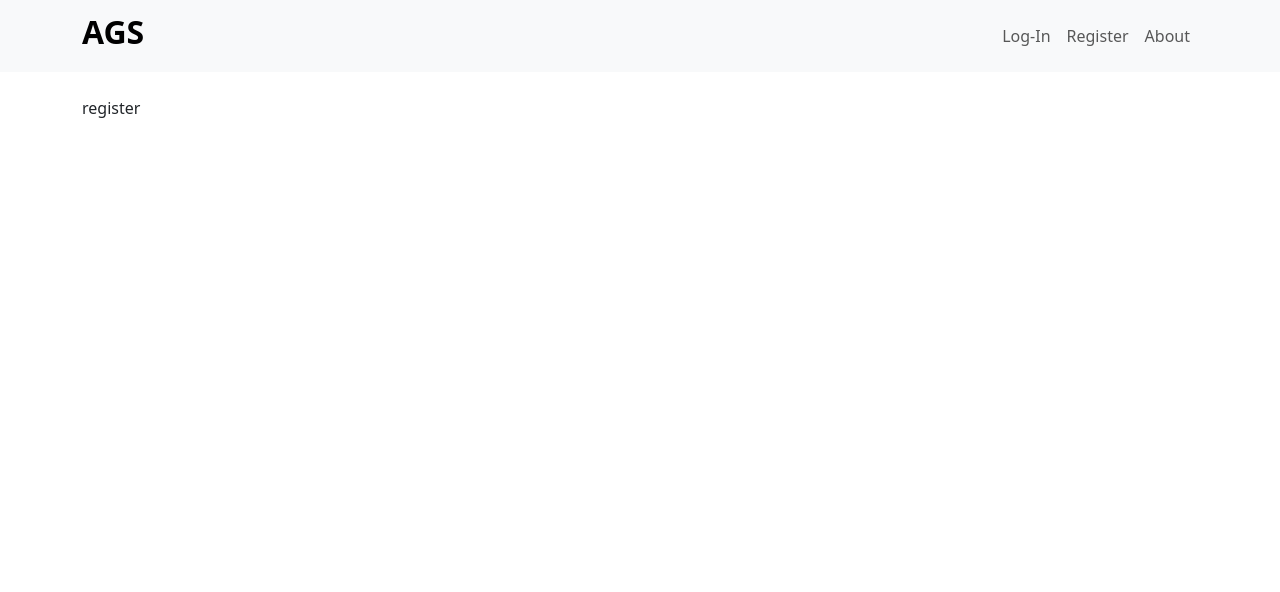
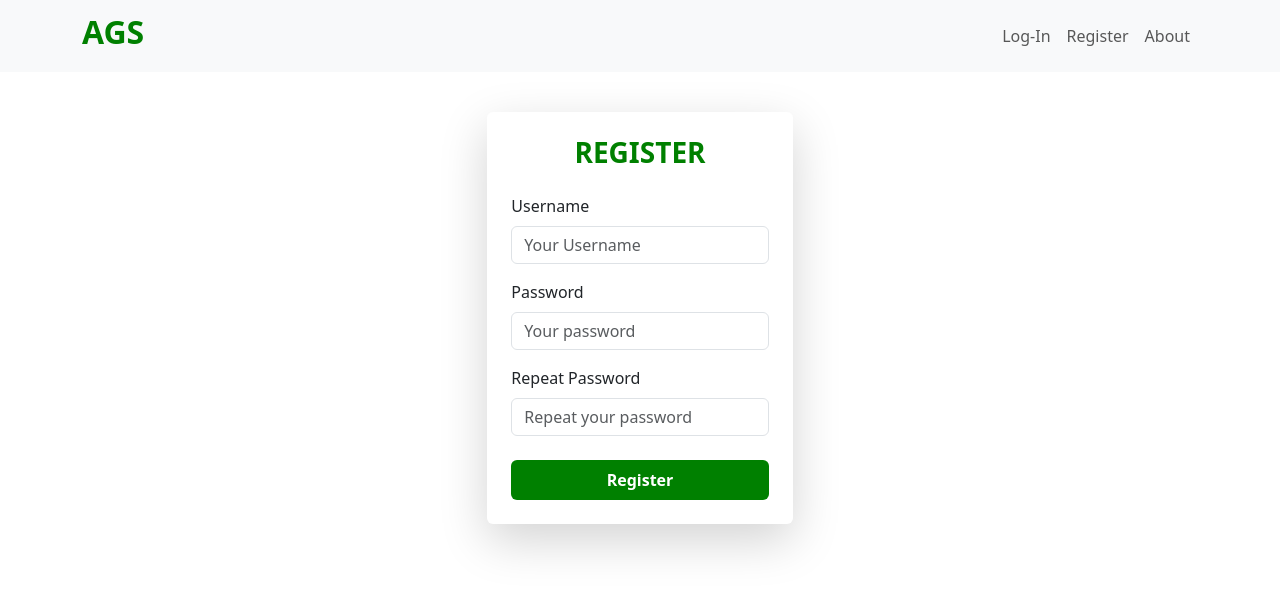
Before and after one commit to Adrian294-AGS/AGS-speakNote-app, a React (Create React App) app in the folder frontend/: page /register in a window 1280 px wide. Shown: the top 592 px of the page. Built offline with nearby package versions, Linux system fonts and the light colour scheme; no server answers.

Commit message:
AGS-speakNotes

```diff
--- a/frontend/src/components/Navbar.js
+++ b/frontend/src/components/Navbar.js
@@ -6,7 +6,7 @@ function Navbar() {
     <nav className="navbar navbar-expand-lg bg-light">
       <div className="container text-dark">
         <Link className="navbar-brand" to="/">
-          <h2 style={{color:"gre", fontWeight:"bold"}}>AGS</h2>
+          <h2 style={{color:"green", fontWeight:"bold"}}>AGS</h2>
         </Link>
         <button
           className="navbar-toggler"
--- a/frontend/src/page/Main.js
+++ b/frontend/src/page/Main.js
@@ -9,7 +9,10 @@ function Main() {
   const [data, setData] = useState({
     Id: null,
     username: "",
+    file: null
   });
+
+  const [fileData, setFileData] = useState([]);
   const { logout } = useAuth();
   const navigate = useNavigate();
 
@@ -19,6 +22,24 @@ function Main() {
     navigate("/");
     return;
   };
+
+  const handleSubmit = async (e) => {
+    e.preventDefault();
+
+    try {
+      const res = await fetch("http://localhost:5000/home/transcriptions", {
+        method: "POST",
+        headers: {
+          "Content-Type": "multipart/form-data"
+        },
+        body: JSON.stringify(data)
+      });
+
+
+    } catch (error) {
+      console.log(error);
+    }
+  }
 
   const jwtAuth = async () => {
     try {
@@ -39,21 +60,47 @@ function Main() {
   };
 
   useEffect(() => {
-    if(accessToken){
+    if (accessToken) {
       jwtAuth();
     }
   });
 
-  return (
-    accessToken ? (
-      <div onClick={onLogout}>
-        {data.Id} {data.username}
-      </div>
-    ):(
-      <div>
-       <LogInFirst />
-      </div>
-    )
+  return accessToken ? (
+    <div className="container mt-5">
+      <h2>Audio Upload</h2>
+      <form onSubmit={handleSubmit}>
+        <input
+          type="file"
+          accept=".mp3,.wav"
+          name="file"
+          value={data.file}
+          onChange={(e) => {e.target.files[0]}}
+        />
+        <button className="btn btn-primary mt-2" type="submit">
+          Upload
+        </button>
+      </form>
+
+      <h3 className="mt-4">Uploaded Files</h3>
+      <ul>
+        {fileData &&
+          fileData.map((f) => (
+            <li key={f.Id}>
+              <a
+                href={`http://localhost:5000/${f.filepath}`}
+                target="_blank"
+                rel="noreferrer"
+              >
+                {f.filename}
+              </a>{" "}
+            </li>
+          ))}
+      </ul>
+    </div>
+  ) : (
+    <div>
+      <LogInFirst />
+    </div>
   );
 }
 
--- a/frontend/src/page/Register.js
+++ b/frontend/src/page/Register.js
@@ -1,11 +1,141 @@
-import React from 'react'
+import { useState } from "react";
+import { useNavigate } from "react-router-dom";
 
 function Register() {
+  const [formData, setFormData] = useState({
+    username: "",
+    password: "",
+    repeatPassword: "",
+  });
+
+  const [error, setError] = useState(null);
+  const navigate = useNavigate();
+
+  const handleChange = (e) => {
+    setFormData({ ...formData, [e.target.name]: e.target.value });
+  };
+
+  const handleSubmit = async (e) => {
+    e.preventDefault();
+
+    try {
+      const res = await fetch("http://localhost:5000/register", {
+        method: "POST",
+        headers: {
+          "Content-type": "application/json",
+        },
+        body: JSON.stringify(formData),
+      });
+
+      const data = await res.json();
+      if (!data.success) {
+        setFormData({ username: data.data, password: "", repeatPassword: "" });
+        setError(data.message);
+        return;
+      }
+
+      if (data.Error) {
+        console.log(data.Error);
+        return;
+      }
+      navigate("/");
+    } catch (error) {
+      console.log(error);
+    }
+  };
+
   return (
-    <div>
-      register
+    <div className="container-fluid min-vh-50 d-flex align-items-center justify-content-center">
+      <div className="row w-100 justify-content-center p-3">
+        <div
+          className="col-12 col-sm-10 col-md-8 col-lg-6 col-xl-4 px-4"
+          id="cardCol1"
+        >
+          <div className="subCard1 shadow-lg p-4 rounded bg-white">
+            <h3 className="fw-bold text-center mb-4" style={{ color: "green" }}>
+              REGISTER
+            </h3>
+
+            {error && (
+              <div
+                className="alert alert-danger alert-dismissible fade show text-center"
+                role="alert"
+              >
+                {error}
+                <button
+                  type="button"
+                  className="btn-close"
+                  data-bs-dismiss="alert"
+                  aria-label="Close"
+                ></button>
+              </div>
+            )}
+
+            <form onSubmit={handleSubmit}>
+              {/* Username */}
+              <div className="mb-3">
+                <label htmlFor="username" className="form-label">
+                  Username
+                </label>
+                <input
+                  type="text"
+                  className="form-control"
+                  name="username"
+                  id="username"
+                  placeholder="Your Username"
+                  value={formData.username}
+                  onChange={handleChange}
+                  required
+                />
+              </div>
+
+              {/* Password */}
+              <div className="mb-3">
+                <label htmlFor="password" className="form-label">
+                  Password
+                </label>
+                <input
+                  type="password"
+                  className="form-control"
+                  name="password"
+                  id="password"
+                  placeholder="Your password"
+                  value={formData.password}
+                  onChange={handleChange}
+                  required
+                />
+              </div>
+
+              {/* Repeat Password */}
+              <div className="mb-3">
+                <label htmlFor="RepeatPassword" className="form-label">
+                  Repeat Password
+                </label>
+                <input
+                  type="password"
+                  className="form-control"
+                  name="repeatPassword"
+                  id="RepeatPassword"
+                  placeholder="Repeat your password"
+                  value={formData.repeatPassword}
+                  onChange={handleChange}
+                  required
+                />
+              </div>
+
+              <button
+                type="submit"
+                className="registerBtn text-center w-100 text-white mt-2 rounded"
+                style={{ backgroundColor: "green", border: "none", fontWeight: "bold", height: "5vh"}}
+              >
+                Register
+              </button>
+            </form>
+          </div>
+        </div>
+      </div>
     </div>
-  )
+  );
 }
 
 export default Register;
```
Also changed, not shown: 2 other files (tests, documents, lock files or other folders).
